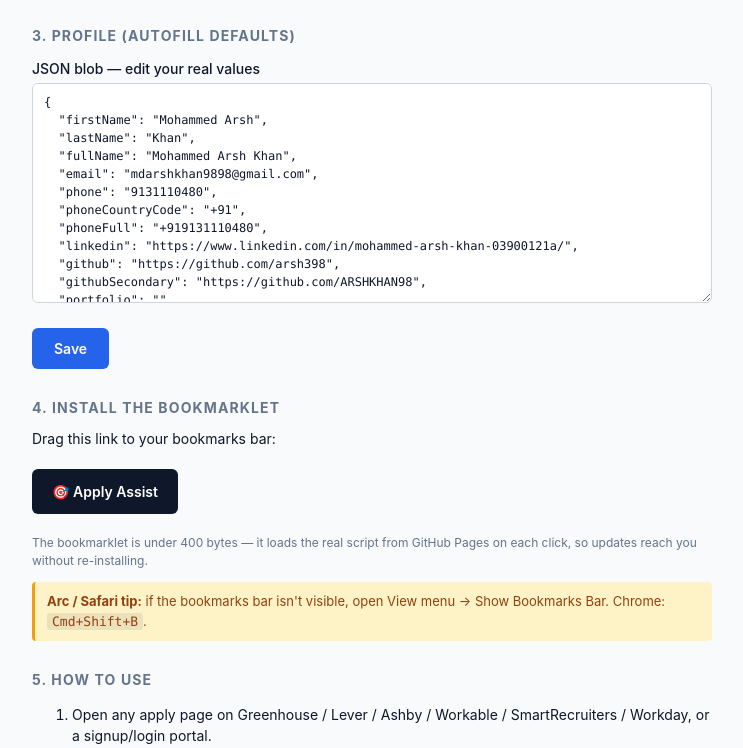
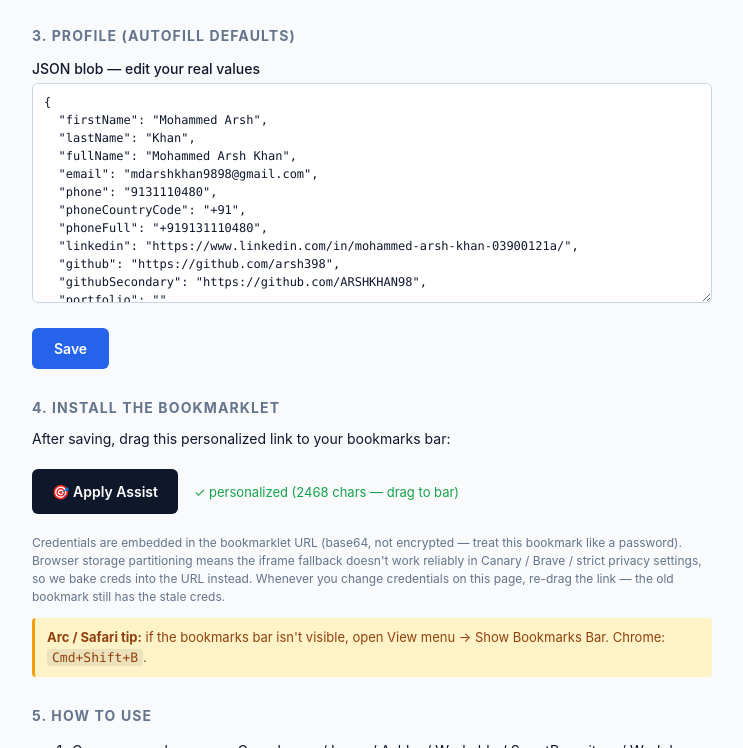
Before and after one commit to arsh398/job-radar, a browser extension: page docs/apply-assist/index.html in a window 1280 px wide. Both pictures are taken after typing "Sample123", "Sample", "Sample123" into the empty fields and a click on the button "Save". Shown: the part 571-1319 px from the top of the page, without its empty margins (268-1011 px from the left). Drawn offline with Linux system fonts and the light colour scheme.

Commit message:
fix(apply-assist): embed creds in bookmarklet URL (storage partitioning workaround)
Chromium's Storage Partitioning (default in Canary, rolling out in Stable
+ on Brave) isolates third-party iframe storage. When the bookmarklet
embeds the setup page as an iframe from, say, greenhouse.io, the iframe
sees a partitioned empty localStorage instead of the creds the user
saved when visiting the setup page directly.

Fix: bake credentials into the personalized bookmarklet URL (base64-
encoded JSON blob). Setup page regenerates the URL whenever creds are
saved. User re-drags the updated link to replace the old bookmark.

Tradeoff: creds are visible in the bookmark URL (not encrypted). Treat
the bookmark like a password — same level of protection as the browser
gives saved passwords. For a personal tool on a personal bookmarks bar
this is acceptable.

Iframe-based fallback removed — not worth the complexity for the small
privacy-mode case where storage might still work.

```diff
--- a/docs/apply-assist/index.html
+++ b/docs/apply-assist/index.html
@@ -88,11 +88,12 @@
   </div>
 
   <h2>4. Install the bookmarklet</h2>
-  <p>Drag this link to your bookmarks bar:</p>
+  <p>After saving, drag this personalized link to your bookmarks bar:</p>
   <p>
     <a id="bookmarklet" class="bm-link" href="#" title="Drag me to your bookmarks bar">🎯 Apply Assist</a>
+    <span id="bmStatus" class="status" style="margin-left:12px"></span>
   </p>
-  <p class="hint">The bookmarklet is under 400 bytes — it loads the real script from GitHub Pages on each click, so updates reach you without re-installing.</p>
+  <p class="hint">Credentials are embedded in the bookmarklet URL (base64, not encrypted — treat this bookmark like a password). Browser storage partitioning means the iframe fallback doesn't work reliably in Canary / Brave / strict privacy settings, so we bake creds into the URL instead. Whenever you change credentials on this page, re-drag the link — the old bookmark still has the stale creds.</p>
 
   <div class="note">
     <strong>Arc / Safari tip:</strong> if the bookmarks bar isn't visible, open View menu → Show Bookmarks Bar. Chrome: <code>Cmd+Shift+B</code>.
@@ -190,19 +191,66 @@
       status.textContent = "Saved ✓";
       status.style.color = "#16a34a";
       setTimeout(() => { status.textContent = ""; }, 2500);
+      refreshBookmarklet();
     }
 
-    // Build the bookmarklet URL — loads the real bookmarklet script from
-    // GitHub Pages on every click so updates propagate without reinstall.
+    // Build a PERSONALIZED bookmarklet URL with credentials embedded. We
+    // can't rely on iframe + localStorage postMessage because Chromium's
+    // Storage Partitioning (default in Canary, rolling out in Stable)
+    // isolates third-party iframe storage. Baking creds in the URL is
+    // the reliable MDM-compatible answer.
+    //
+    // Format: javascript:(function(){window.__jrApplyCreds=JSON.parse(atob('<b64>'));
+    //          var s=...; s.src='.../bookmarklet.js?v=...'; document.body.appendChild(s);})();
     function buildBookmarklet() {
+      const creds = {
+        t: localStorage.getItem("notionToken") || "",
+        d: localStorage.getItem("notionDatabaseId") || "",
+        g: localStorage.getItem("githubToken") || "",
+        r: localStorage.getItem("githubRepo") || "",
+        p: null,
+      };
+      const rawProfile = localStorage.getItem("profile");
+      if (rawProfile) {
+        try { creds.p = JSON.parse(rawProfile); } catch {}
+      }
       const src = location.href.replace(/[?#].*$/, "").replace(/\/$/, "") + "/bookmarklet.js";
-      const loader =
-        "(function(){var d=document,s=d.createElement('script');" +
-        "s.src=" + JSON.stringify(src) + "+'?v='+Date.now();" +
-        "d.body.appendChild(s);})();";
-      return "javascript:" + encodeURIComponent(loader);
+      const hasCreds = creds.t && creds.p;
+      let loader;
+      if (hasCreds) {
+        const b64 = btoa(unescape(encodeURIComponent(JSON.stringify(creds))));
+        loader =
+          "(function(){try{window.__jrApplyCreds=JSON.parse(decodeURIComponent(escape(atob(" +
+          JSON.stringify(b64) +
+          "))));}catch(e){console.error('[apply-assist] creds decode failed',e);}" +
+          "var d=document,s=d.createElement('script');" +
+          "s.src=" + JSON.stringify(src) + "+'?v='+Date.now();" +
+          "d.body.appendChild(s);})();";
+      } else {
+        loader =
+          "(function(){var d=document,s=d.createElement('script');" +
+          "s.src=" + JSON.stringify(src) + "+'?v='+Date.now();" +
+          "d.body.appendChild(s);})();";
+      }
+      return {
+        url: "javascript:" + encodeURIComponent(loader),
+        hasCreds,
+        size: loader.length,
+      };
     }
-    document.getElementById("bookmarklet").href = buildBookmarklet();
+    function refreshBookmarklet() {
+      const { url, hasCreds, size } = buildBookmarklet();
+      document.getElementById("bookmarklet").href = url;
+      const st = document.getElementById("bmStatus");
+      if (hasCreds) {
+        st.textContent = `✓ personalized (${size} chars — drag to bar)`;
+        st.style.color = "#16a34a";
+      } else {
+        st.textContent = "Save creds above first, then re-drag";
+        st.style.color = "#dc2626";
+      }
+    }
+    refreshBookmarklet();
 
     // postMessage bridge — the bookmarklet opens a hidden iframe to this
     // page with ?credrequest=1 to pull credentials + profile into the
```
Also changed, not shown: docs/apply-assist/bookmarklet.js (+21 -25 lines).
